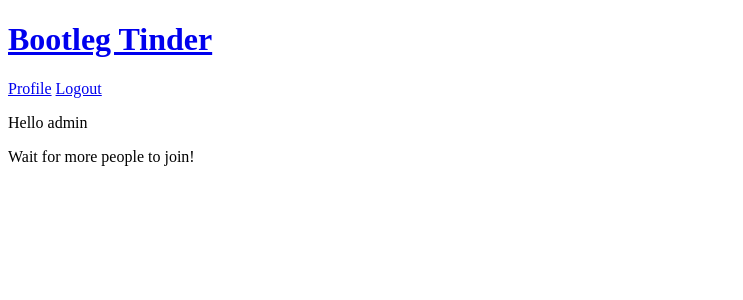
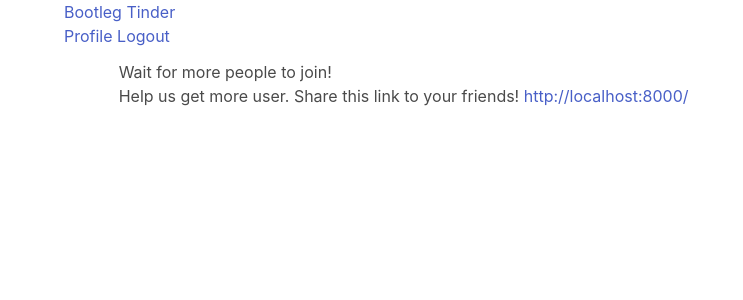
Before and after one commit to ElSergio217/Django_Tinder, a Django app: page / in a window 1280 px wide. Shown: the top 300 px of the page, without its empty margins (0-743 px from the left). Run offline with Django 3.2, Linux system fonts and the light colour scheme; a user stored in the database is signed in; data comes from the database, SQL or seed files in the repository; some libraries are stand-ins or nearby versions.

Commit message:
completed project

```diff
--- a/music_tinder/app/models.py
+++ b/music_tinder/app/models.py
@@ -10,6 +10,7 @@
 	user = models.OneToOneField(User)
 	photo = models.ImageField(upload_to='photos', default="photos/avatar-1577909_640.png")
 	bio = models.TextField(default="")
+	website = models.URLField(default="")
 
 	def __unicode__(self):
 		return self.user.get_full_name()
--- a/music_tinder/app/templates/base.html
+++ b/music_tinder/app/templates/base.html
@@ -2,21 +2,67 @@
 <!doctype html>
 <html>
 	<head>
-  <title></title>
+	  	<meta charset="utf-8">
+	  	<title>CSS only Bulma nav bar</title>
+	  	<meta name="viewport" content="width=device-width, initial-scale=1">
+	  	<link rel="stylesheet" href="https://cdnjs.cloudflare.com/ajax/libs/bulma/0.4.0/css/bulma.css" />
+	 	<style>
+		    @media screen and (max-width: 768px) {
+		      #menu-toggle:checked + .nav-menu {
+		        display: block;
+		      }
+		    }
+		    textarea
+			{
+			  	border:1px solid #999999;
+			  	width:100%;
+			  	margin:5px 0;
+			  	padding:3px;
+			}
+			.nav {
+			    position: fixed;
+			    top: 0;
+			    width: 100%;
+			}
+			.input, input{
+				background-color: transparent;
+				border: none;
+				border-bottom: 2px solid #ccc;
+				outline: 0;
+				height: 2.5rem;
+				font-size: 1rem;
+				box-shadow: none;
+				width: 100%;
+			}
+			label{
+				font-weight: bold;
+			}
+	  	</style>
 	</head>
 	<body>
-<div class="page">
-  <div class="app">
-    <h1><a href="{% url 'index' %}">Bootleg Tinder</a></h1>
-    <a href="{% url 'profile' %}">Profile</a>
-    <a href="{% url 'logout' %}?next=/">Logout</a>
+		<nav class="nav has-shadow">
+			<div class="container">
+				<div class="nav-left">
+					<a href="{% url 'index' %}" class="nav-item">Bootleg Tinder</a>
+				</div>
 
-    {% if not user.is_authenticated %}
-    	<p>Hello {{ request.user }}</p>
+				<label for="menu-toggle" class="nav-toggle">
+					<span></span>
+					<span></span>
+					<span></span>
+				</label>
+				<input type="checkbox" id="menu-toggle" class="is-hidden"/>
 
-    {% endif %}
+				<div class="nav-right nav-menu">
+					<a href="{% url 'profile' %}" class="nav-item">Profile</a>
+					<a href="{% url 'logout' %}?next=/" class="nav-item">Logout</a>
+				</div>
+			</div>
+		</nav>
+		<br>
+		<br>
+		<div class="container column is-10 is-offset-1">
 			{% block content %}{% endblock %}
-  </div>
 		</div>
 	</body>
 </html>
--- a/music_tinder/app/templates/index.html
+++ b/music_tinder/app/templates/index.html
@@ -1,20 +1,25 @@
 {% extends "base.html" %}
 {% block content %}
 <div class="tindero">
-  {% if user %}
-  <img src="{{ user.userprofile.photo.url }}">
-  <div class="name">
-    {{ user.username }}
-  </div>
-  <div class="bio">{{ user.userprofile.bio }}</div>
-  <a href="{% url "nice" user_id=user.id %}">
-    Nice
-  </a>
-  <a href="{% url "nope" user_id=user.id %}">
-    Nope
-  </a>
-  {% else %}
-  Wait for more people to join!
+    {% if user %}
+        <div class="container content is-child box column is-4 is-offset-4">
+            <img src="{{ user.userprofile.photo.url }}">
+            <p style="font-size: 25px">{{user.username}}</p>
+            <p><a href="{{ user.userprofile.website}}">{{ user.userprofile.website}}</a></p>
+            <b>Bio:</b>
+            <p>{{user.userprofile.bio}}</p>
+            <div class="columns has-text-centered">
+                <div class="column is-half">
+                    <a href="{% url 'nope' user_id=user.id %}" class="button is-danger" style="width: 100%"> Skip </a>
+                </div>
+                <div class="column">
+                    <a href="{% url 'nice' user_id=user.id %}" class="button is-primary" style="width: 100%"> Connect </a>
+                </div>
+            </div>
+        </div>
+    {% else %}
+        <p>Wait for more people to join!</p>
+        <p>Help us get more user. Share this link to your friends! <a href="http://localhost:8000/">http://localhost:8000/</a></p>
   {% endif %}
 </div>
 {% endblock %}
--- a/music_tinder/app/views.py
+++ b/music_tinder/app/views.py
@@ -51,7 +51,7 @@
 	last = info.last_name
 	email = info.email
 	bio = user.bio
-	print user.photo
+	website = user.website
 	if request.method == 'POST':
 		form = UserCreationForm(request.POST, request.FILES)
 		if form.is_valid:
@@ -74,6 +74,12 @@
 				user.bio = request.POST['bio']
 			else:
 				user.bio = bio
+
+			if request.POST['website'] != website:
+				user.website = request.POST['website']
+			else:
+				user.bio = bio
+
 			if len(request.FILES) != 0:
 				user.photo = request.FILES['image']
 
```
Also changed, not shown: music_tinder/app/templates/match.html (+16 -7 lines), music_tinder/app/templates/profile.html (+49 -21 lines), music_tinder/registration/templates/registration/login.html (+14 -10 lines), music_tinder/registration/templates/registration/register.html (+14 -10 lines), music_tinder/app/migrations/0025_userprofile_website.py (added). Lines whose indentation alone changed are shown as unchanged.
